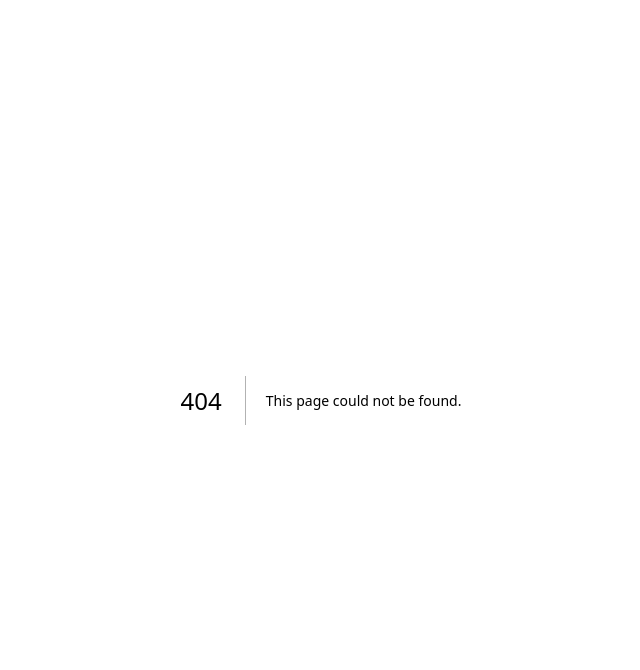
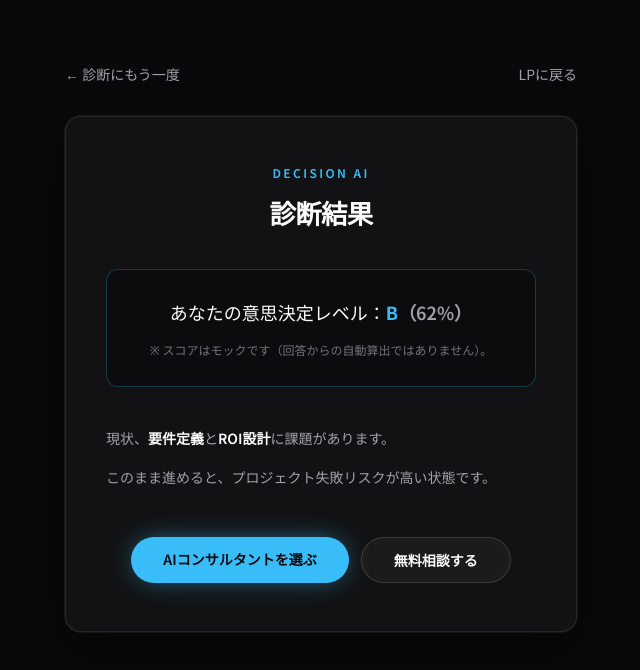
Before and after one commit to itsukisowa-boop/decision-ai-lp, a Next.js app: page /diagnosis/result in a window 1280 px wide. Before the commit this address had no page. Shown: the top 670 px of the page, without its empty margins (319-959 px from the left). Built offline with nearby package versions, Linux system fonts and the light colour scheme.

Commit message:
add diagnosis page

```diff
--- /dev/null
+++ b/app/diagnosis/result/page.tsx
@@ -0,0 +1,78 @@
+import Link from "next/link";
+import { mailtoFor } from "@/lib/lp/mail";
+import type { Metadata } from "next";
+
+export const metadata: Metadata = {
+  title: "診断結果 | Decision AI",
+  description: "意思決定レベル診断の結果（モック表示）。",
+};
+
+export default function DiagnosisResultPage() {
+  const freeConsultHref = mailtoFor("Decision AI ｜ 無料相談");
+
+  return (
+    <div className="min-h-screen bg-da-bg px-4 py-12 text-da-fg sm:py-16">
+      <div className="mx-auto mb-8 flex max-w-lg flex-wrap items-center justify-between gap-4 text-sm">
+        <Link href="/diagnosis" className="text-da-fgMuted transition hover:text-da-accent">
+          ← 診断にもう一度
+        </Link>
+        <Link href="/lp-a" className="text-da-fgMuted transition hover:text-da-accent">
+          LPに戻る
+        </Link>
+      </div>
+
+      <main className="mx-auto max-w-lg rounded-2xl border border-da-border bg-da-surface px-6 py-10 shadow-card sm:px-10 sm:py-12">
+        <p className="text-center text-xs font-semibold uppercase tracking-[0.2em] text-da-accent">
+          Decision AI
+        </p>
+        <h1 className="mt-4 text-center text-2xl font-bold tracking-tight text-da-fg sm:text-[1.65rem]">
+          診断結果
+        </h1>
+
+        <div className="mt-10 rounded-xl border border-da-accent/25 bg-da-bg/60 px-6 py-7 text-center">
+          <p className="text-base leading-snug text-da-fg sm:text-lg">
+            あなたの意思決定レベル：
+            <span className="font-bold text-da-accent">B</span>
+            <span className="font-semibold text-da-fgMuted">（62%）</span>
+          </p>
+          <p className="mt-4 text-xs text-da-subtle">
+            ※ スコアはモックです（回答からの自動算出ではありません）。
+          </p>
+        </div>
+
+        <div className="mt-10 space-y-4 text-sm leading-relaxed text-da-fgMuted">
+          <p>
+            現状、<strong className="font-semibold text-da-fg">要件定義</strong>と
+            <strong className="font-semibold text-da-fg">ROI設計</strong>
+            に課題があります。
+          </p>
+          <p>このまま進めると、プロジェクト失敗リスクが高い状態です。</p>
+        </div>
+
+        <div className="mt-12 flex flex-col gap-3 sm:flex-row sm:justify-center">
+          <Link
+            href="/lp-a#consultant-tiers"
+            className="inline-flex justify-center rounded-full bg-da-accent px-8 py-3 text-center text-sm font-semibold text-da-bg shadow-[0_0_28px_-6px_rgba(56,189,248,0.65)] transition hover:bg-sky-300"
+          >
+            AIコンサルタントを選ぶ
+          </Link>
+          {freeConsultHref ? (
+            <a
+              href={freeConsultHref}
+              className="inline-flex justify-center rounded-full border border-white/[0.14] bg-white/[0.04] px-8 py-3 text-center text-sm font-semibold text-da-fg transition hover:border-da-accent/35 hover:bg-white/[0.07]"
+            >
+              無料相談する
+            </a>
+          ) : (
+            <Link
+              href="/lp-a#cta"
+              className="inline-flex justify-center rounded-full border border-white/[0.14] bg-white/[0.04] px-8 py-3 text-center text-sm font-semibold text-da-fg transition hover:border-da-accent/35 hover:bg-white/[0.07]"
+            >
+              無料相談する
+            </Link>
+          )}
+        </div>
+      </main>
+    </div>
+  );
+}
--- a/components/diagnosis/DiagnosisClient.tsx
+++ b/components/diagnosis/DiagnosisClient.tsx
@@ -1,6 +1,6 @@
 "use client";
 
-import Link from "next/link";
+import { useRouter } from "next/navigation";
 import { useState } from "react";
 
 const CHOICES = [
@@ -27,9 +27,9 @@ const QUESTIONS = [
 const TOTAL = QUESTIONS.length;
 
 export function DiagnosisClient() {
+  const router = useRouter();
   const [index, setIndex] = useState(0);
   const [selected, setSelected] = useState<number | null>(null);
-  const [done, setDone] = useState(false);
 
   const question = QUESTIONS[index];
   const progress = index + 1;
@@ -38,45 +38,12 @@ export function DiagnosisClient() {
   const goNext = () => {
     if (selected === null) return;
     if (isLast) {
-      setDone(true);
+      router.push("/diagnosis/result");
       return;
     }
     setIndex((i) => i + 1);
     setSelected(null);
   };
-
-  if (done) {
-    return (
-      <div className="mx-auto w-full max-w-lg rounded-2xl border border-da-border bg-da-surface px-8 py-10 shadow-card">
-        <p className="text-center text-xs font-semibold uppercase tracking-[0.2em] text-da-accent">
-          完了
-        </p>
-        <h2 className="mt-4 text-center text-xl font-semibold text-da-fg">診断ありがとうございました</h2>
-        <p className="mt-3 text-center text-sm leading-relaxed text-da-fgMuted">
-          こちらはモックの体験です。結果の保存やスコア計算は行っていません。
-        </p>
-        <div className="mt-8 flex flex-wrap justify-center gap-3">
-          <Link
-            href="/lp-a"
-            className="inline-flex rounded-full bg-da-accent px-6 py-2.5 text-sm font-semibold text-da-bg transition hover:bg-sky-300"
-          >
-            LPに戻る
-          </Link>
-          <button
-            type="button"
-            onClick={() => {
-              setDone(false);
-              setIndex(0);
-              setSelected(null);
-            }}
-            className="inline-flex rounded-full border border-white/[0.14] px-6 py-2.5 text-sm font-semibold text-da-fg transition hover:bg-white/[0.06]"
-          >
-            もう一度
-          </button>
-        </div>
-      </div>
-    );
-  }
 
   return (
     <div className="mx-auto w-full max-w-lg rounded-2xl border border-da-border bg-da-surface px-6 py-8 shadow-card sm:px-8 sm:py-10">
```
